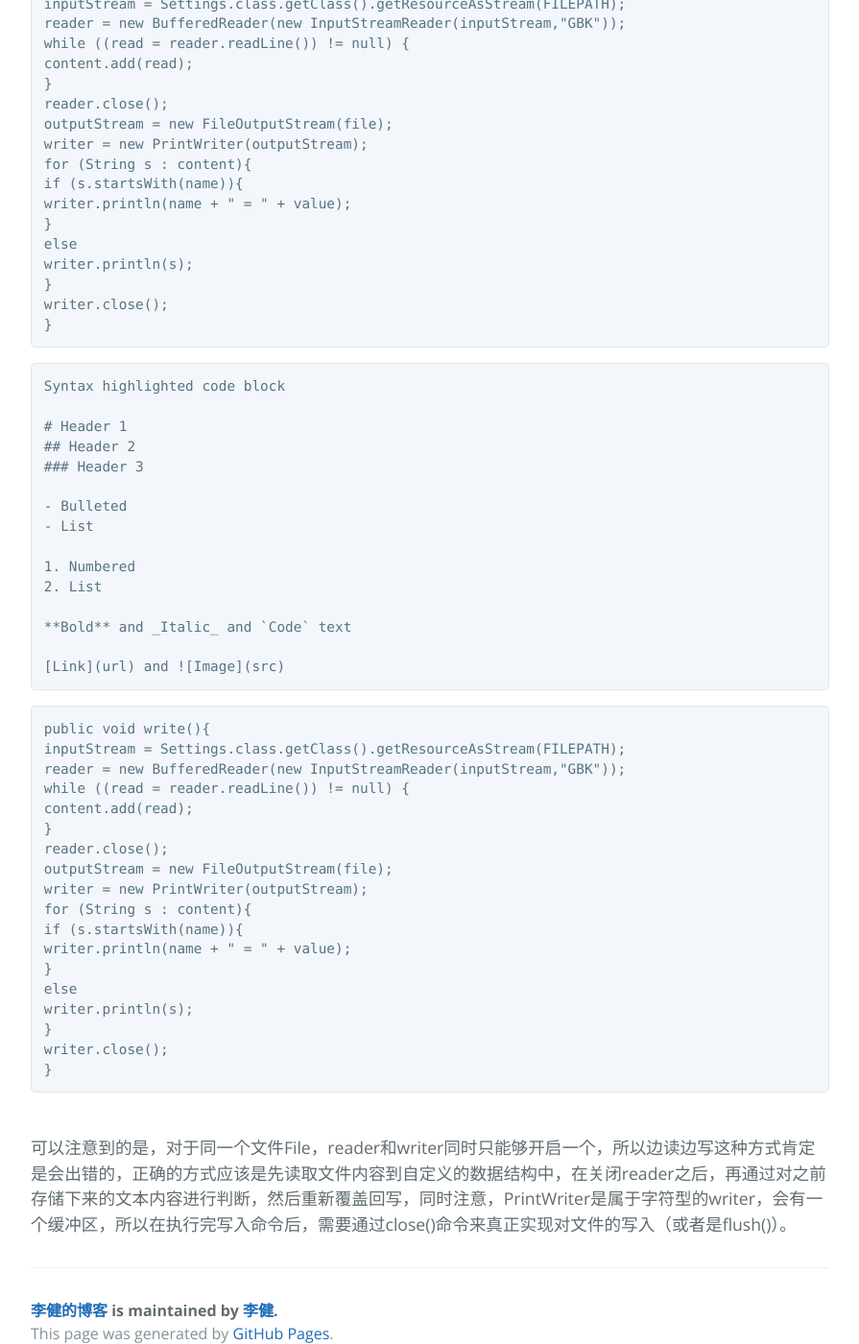
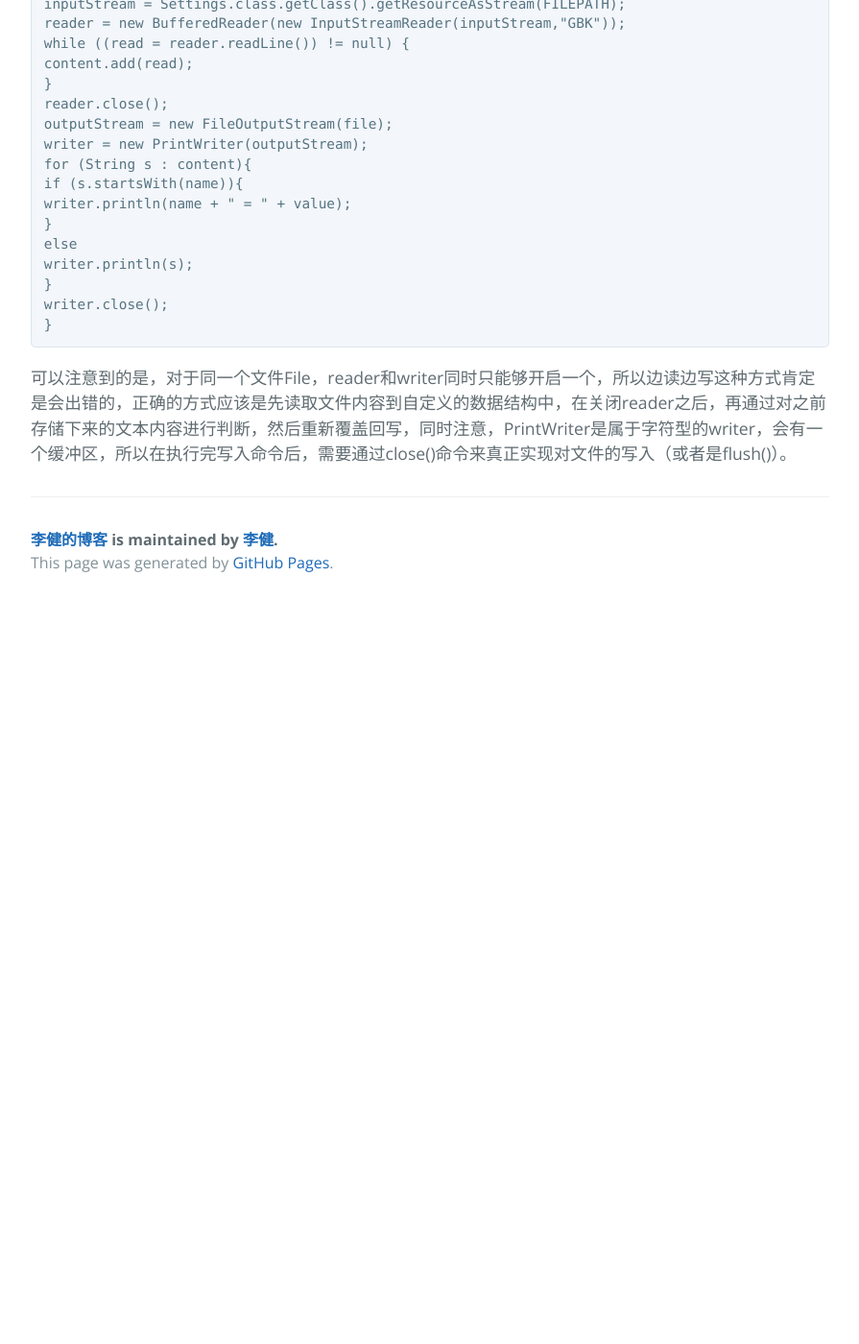
Before and after one commit to infonetlijian/Blog_demo, a Jekyll site: the page built from _posts/2016-12-21-JAVA-content.markdown, in a window 1280 px wide and 1400 px high, scrolled down 680 px. Shown: the whole window at 96% size, without its empty margins (192-1087 px from the left). Built offline with Jekyll 4.4.1, drawn with Linux system fonts in a browser that asks for light colours; after the commit the page ends 1310 px from its top, so only the background shows below that.

Commit message:
新增博文

````diff
--- a/_config.yml
+++ b/_config.yml
@@ -2,11 +2,11 @@
 title:        李健的博客
 tagline:      欢迎来到通信攻城狮的世界
 baseurl:      "https://infonetlijian.github.io/Blog_demo/"
-paginate:     1
+paginate:     2
 
 # About/contact
 author:
-  name:       李健
+  name:       Mr.Cheng
   url:        https://infonetlijian.github.io/Blog_demo/
 #### Author information
 author:
@@ -25,10 +25,6 @@ author:
   google_plus:    ## e.g. "111190881341800841449" for https://plus.google.com/u/0/111190881341800841449, the "" is needed!
   stackoverflow:  ## e.g. 3222790 for http://stackoverflow.com/users/3222790/jark
 ## if you set them, the corresponding  share button will show on the footer
-#### Links
-links:
-  码农圈: https://coderq.com
-  开发技术前线: http://www.devtf.cn
 
 # Gems
 gems:
--- a/_posts/2016-12-21-JAVA-content.markdown
+++ b/_posts/2016-12-21-JAVA-content.markdown
@@ -6,44 +6,7 @@ categories: main
 ---
 
 这两天被JAVA下关于读写文本文件的操作给弄伤了，怎么调都有问题，其实读写无非就是用Reader和Writer下的类进行操作，但是我想边读边写一个文本文件，以实现近修改配置文本文件(作为程序执行时的Setting文件)中的部分行，但就是不停出错。今天终于发现问题就出在“边读边写同一个文件”这里，首先给出一个正确操作的代码：
-<br>
-```markdown
-public void write(){
-inputStream = Settings.class.getClass().getResourceAsStream(FILEPATH);
-reader = new BufferedReader(new InputStreamReader(inputStream,"GBK"));
-while ((read = reader.readLine()) != null) {
-content.add(read);
-}
-reader.close();
-outputStream = new FileOutputStream(file);
-writer = new PrintWriter(outputStream);
-for (String s : content){
-if (s.startsWith(name)){
-writer.println(name + " = " + value);
-}
-else
-writer.println(s);
-}
-writer.close();
-}
-```
-```markdown
-Syntax highlighted code block
 
-# Header 1
-## Header 2
-### Header 3
-
-- Bulleted
-- List
-
-1. Numbered
-2. List
-
-**Bold** and _Italic_ and `Code` text
-
-[Link](url) and ![Image](src)
-```
 ```markdown
 public void write(){
 inputStream = Settings.class.getClass().getResourceAsStream(FILEPATH);
@@ -65,5 +28,4 @@ writer.close();
 }
 ```
 
-<br>
 可以注意到的是，对于同一个文件File，reader和writer同时只能够开启一个，所以边读边写这种方式肯定是会出错的，正确的方式应该是先读取文件内容到自定义的数据结构中，在关闭reader之后，再通过对之前存储下来的文本内容进行判断，然后重新覆盖回写，同时注意，PrintWriter是属于字符型的writer，会有一个缓冲区，所以在执行完写入命令后，需要通过close()命令来真正实现对文件的写入（或者是flush()）。
````
